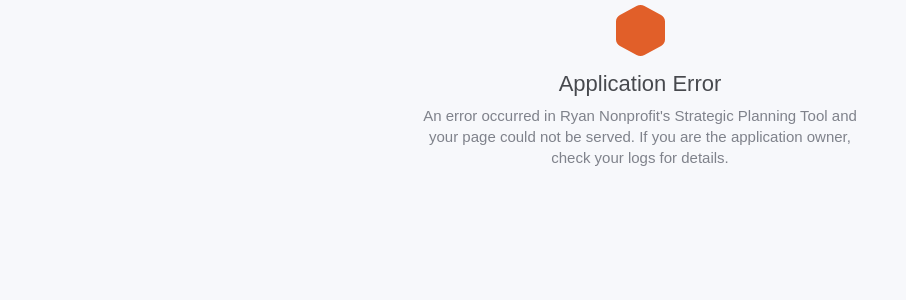
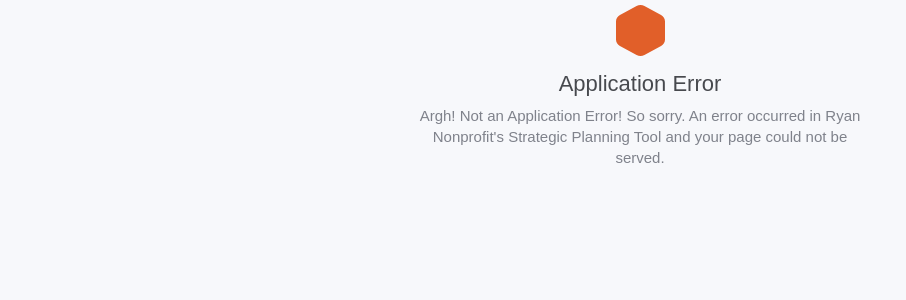
Before and after one commit to Rakefire/maintenance-and-errors, a Jekyll site: the page built from strategery/application-error.html, in a window 1280 px wide. Shown: the part 362-662 px from the top of the page, without its empty margins (0-906 px from the left). Built offline with Jekyll 4.4.1, drawn with Linux system fonts in a browser that asks for light colours.

Commit message:
Making Strategery language a little more light hearted

```diff
--- a/strategery/application-error.html
+++ b/strategery/application-error.html
@@ -28,7 +28,7 @@ app_name: Ryan Nonprofit's Strategic Planning Tool
 
 <div class=message> <svg width=49 height=51 xmlns="http://www.w3.org/2000/svg"><path d="M3.9468 10.0288L20.5548.995c2.4433-1.3267 5.45-1.3267 7.8936 0l16.6078 9.0338C47.4966 11.3585 49 13.8102 49 16.4666V34.534c0 2.6537-1.5034 5.1082-3.9438 6.438l-16.6078 9.0307c-2.4435 1.3297-5.4503 1.3297-7.8937 0L3.9467 40.972C1.5035 39.642 0 37.1876 0 34.534V16.4667c0-2.6564 1.5034-5.108 3.9468-6.4378z" class=app-icon fill-rule=evenodd /></svg>
   <div class=message__title>Application Error</div>
-  <p>An error occurred in Ryan Nonprofit's Strategic Planning Tool and your page could not be served. If you are the application owner, check your logs for&nbsp;details.</p>
+  <p>Argh! Not an Application Error! So sorry. An error occurred in Ryan Nonprofit's Strategic Planning Tool and your page could not be served.</p>
 </div>
 
 <div class="logo">
--- a/strategery/maintenance-mode.html
+++ b/strategery/maintenance-mode.html
@@ -28,7 +28,7 @@ app_name: Ryan Nonprofit's Strategic Planning Tool
 
 <div class=message> <svg width=49 height=51 xmlns="http://www.w3.org/2000/svg"><path d="M3.9468 10.0288L20.5548.995c2.4433-1.3267 5.45-1.3267 7.8936 0l16.6078 9.0338C47.4966 11.3585 49 13.8102 49 16.4666V34.534c0 2.6537-1.5034 5.1082-3.9438 6.438l-16.6078 9.0307c-2.4435 1.3297-5.4503 1.3297-7.8937 0L3.9467 40.972C1.5035 39.642 0 37.1876 0 34.534V16.4667c0-2.6564 1.5034-5.108 3.9468-6.4378z" class=app-icon fill-rule=evenodd /></svg>
   <div class=message__title> {{ page.title }}</div>
-  <p>Ryan Nonprofit's Strategic Planning Tool is undergoing maintenance right now.</p>
+  <p>Ryan Nonprofit's Strategic Planning Tool is undergoing maintenance right now. We should be back up any minute now.</p>
   <p>Please check back in 2 to 3 minutes.</p>
 </div>
 
```
